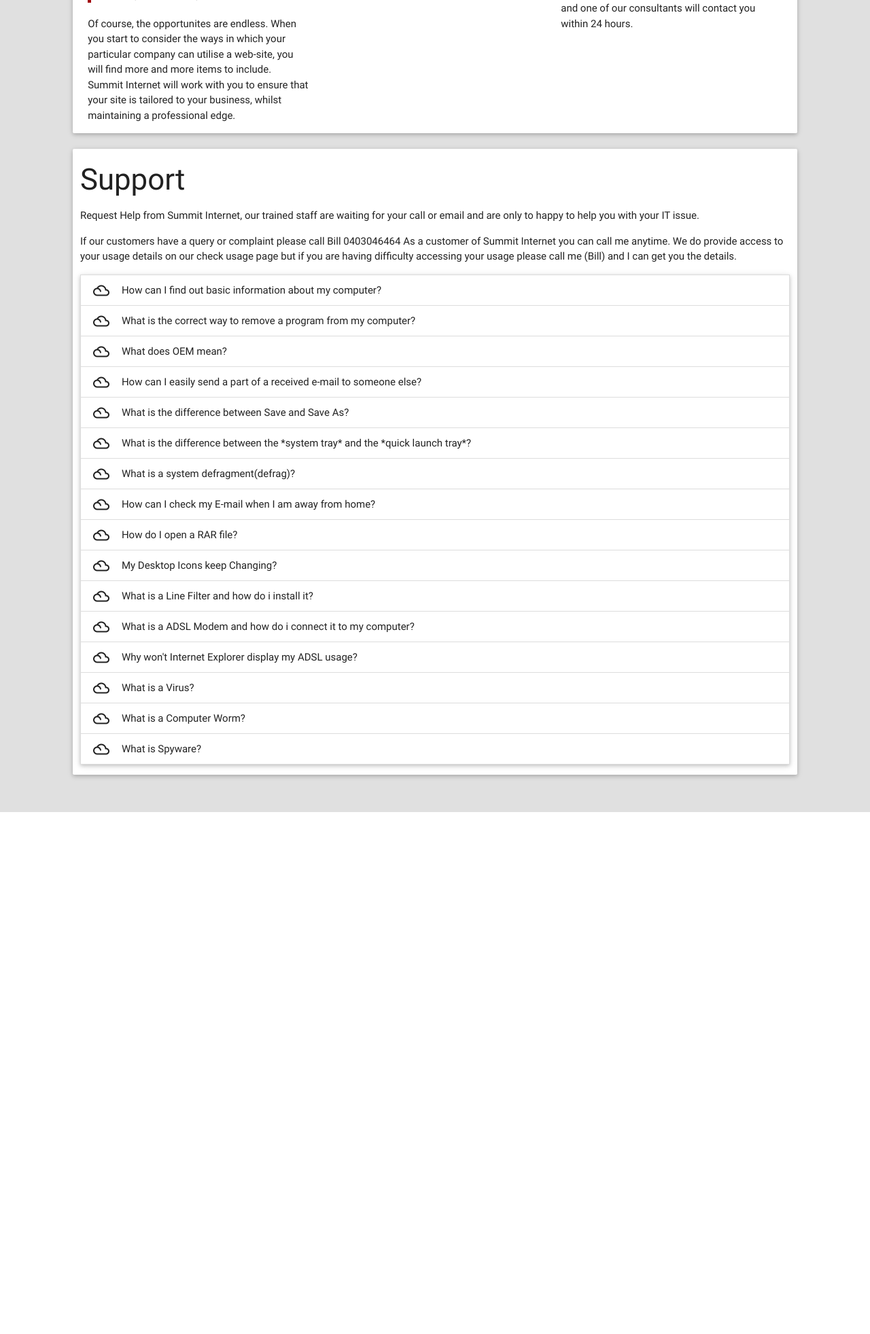
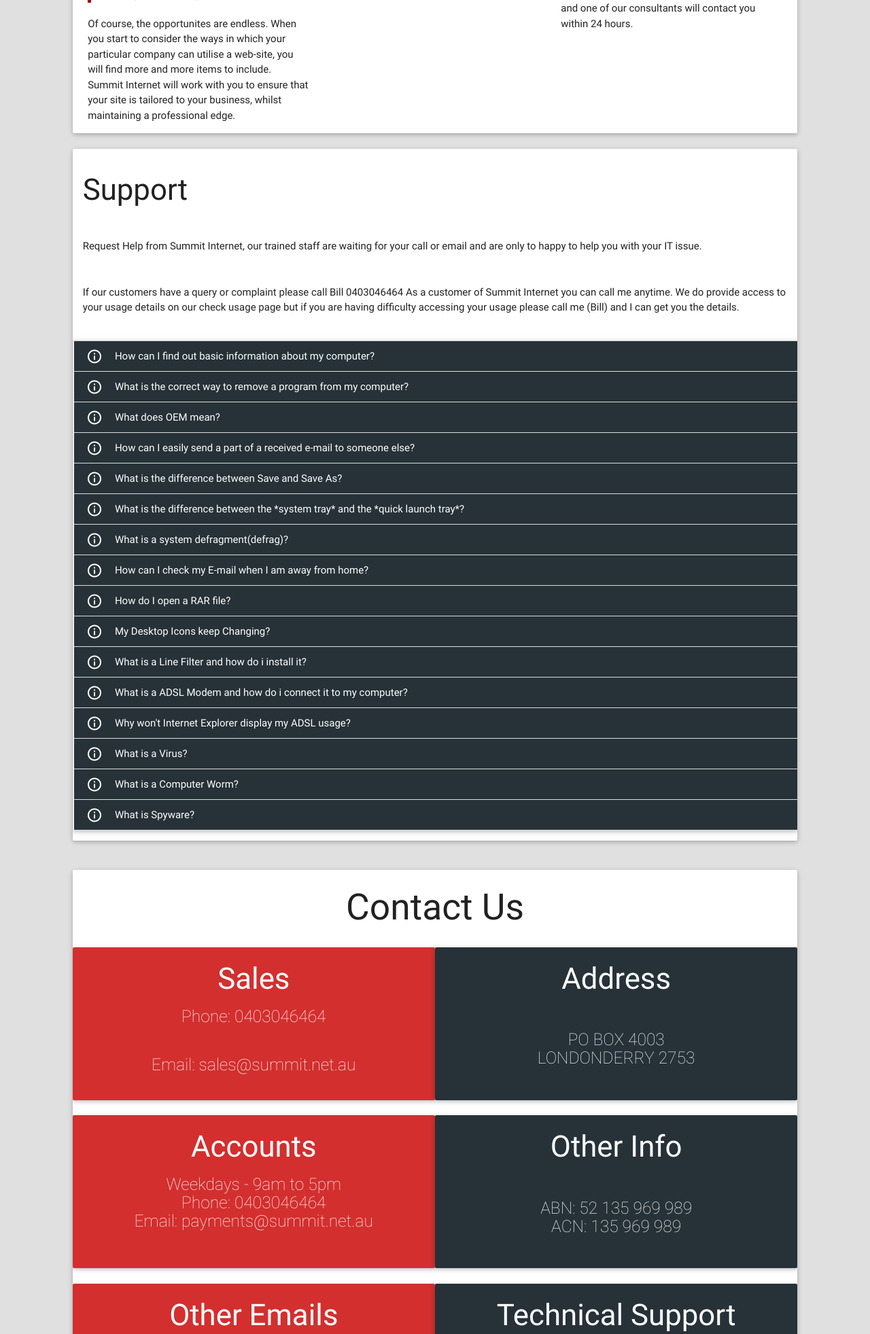
Before and after one commit to raicovx/Summit-Internet-NEW, a PHP site: page / in a window 1280 px wide. Shown: the part 4396-6359 px from the top of the page at 68% size. Before the commit the page ends 5591 px from the top, so only its background shows below. Run offline with PHP 8.4, Linux system fonts and the light colour scheme.

Commit message:
Contact section, more scaling work completed(slider for example)

```diff
--- /dev/null
+++ b/SCSS/_contactUsArea.scss
@@ -0,0 +1,3 @@
+.Info{
+	height:225px;
+}
--- a/SCSS/_supportArea.scss
+++ b/SCSS/_supportArea.scss
@@ -1,4 +1,19 @@
 .supportCard{
-	padding:15px 15px;
+	padding:0!important;
 
-}
+	h3, p{
+		padding:15px 15px;
+	}
+	.collapsible{
+		color:#FFF;
+	}
+	 .collapsible-header{
+		background-color:$contrasting-color;
+		width: 105%;
+  		margin-left: -10px;
+	}
+	.collapsible-body{
+		color:#000;
+	}
+
+		}
--- a/SCSS/_variables.scss
+++ b/SCSS/_variables.scss
@@ -1,6 +1,7 @@
 $primary-color: #a2080e;
 $primary-color-darken-1: darken($primary-color, 5%);
  $secondary-color:#FFF;
+ $contrasting-color:#263238 !important;
  $link-color: color($primary-color, "darken-1") !default;
 /*----- Drop Downs ------*/
 $dropdown-content-background:#263238;
--- a/SCSS/main.scss
+++ b/SCSS/main.scss
@@ -7,5 +7,6 @@
 @import "internetArea";
 @import "hostingArea";
 @import "supportArea";
+@import "contactUsArea";
 
 @import "overrides";
--- a/content-Support-Section.php
+++ b/content-Support-Section.php
@@ -4,9 +4,9 @@
 			<p>Request Help from Summit Internet, our trained staff are waiting for your call or email and are only to happy to help you with your IT issue.</p>
 <p>If our customers have a query or complaint please call Bill 0403046464
 As a customer of Summit Internet you can call me anytime. We do provide access to your usage details on our check usage page but if you are having difficulty accessing your usage please call me (Bill) and I can get you the details.</p>
- <ul class="collapsible" data-collapsible="accordion">
+ <ul class="collapsible col s12" data-collapsible="accordion">
     <li>
-		<div class="collapsible-header"><i class="mdi-image-filter-drama"></i>How can I find out basic information about my computer?</div>
+		<div class="collapsible-header"><i class="mdi-action-info-outline"></i>How can I find out basic information about my computer?</div>
       <div class="collapsible-body">
 <p>Right click on the My Computer Icon on the desktop and then left click on Properties.</p>
 <p>&nbsp;</p>
@@ -14,7 +14,7 @@ As a customer of Summit Internet you can call me anytime. We do provide access t
 <p>&nbsp;</p></div>
 	</li>
 	<li>
-		<div class="collapsible-header"><i class="mdi-image-filter-drama"></i>What is the correct way to remove a program from my computer?</div>
+		<div class="collapsible-header"><i class="mdi-action-info-outline"></i>What is the correct way to remove a program from my computer?</div>
       <div class="collapsible-body">
 <p>The best way is to go to Control Panel/Add remove programs. Find the program you wish to remove, click on it and follow the on screen directions. If the program is not there you can check to see if there is an uninstall option when you go to the Program itself or in the start menu options for that program. As a last resort, you can move the program folder to the recycle bin but this will not totally remove it and may cause problems. Leave it on the computer if space allows.</p>
 <p>&nbsp;</p>
@@ -22,28 +22,28 @@ As a customer of Summit Internet you can call me anytime. We do provide access t
 <p>&nbsp;</p></div>
 	</li>
 		<li>
-		<div class="collapsible-header"><i class="mdi-image-filter-drama"></i>What does OEM mean?</div>
+		<div class="collapsible-header"><i class="mdi-action-info-outline"></i>What does OEM mean?</div>
       <div class="collapsible-body">Original Equipment Manufacturer</div>
 	</li>
 	<li>
-		<div class="collapsible-header"><i class="mdi-image-filter-drama"></i>How can I easily send a part of a received e-mail to someone else?</div>
+		<div class="collapsible-header"><i class="mdi-action-info-outline"></i>How can I easily send a part of a received e-mail to someone else?</div>
       <div class="collapsible-body"><p>How can I easily send a part of a received e-mail to someone else?</p>
 <p>Highlight the part you want to send, Right click on it and select copy. Open new message, right click on page, and select paste, and the message should be there ready to go. Or you can select forward, and then highlight the part that you don’t want to go with the message, and press your delete key.</p>
 <p>&nbsp;</p></div>
 	</li>
 	<li>
-		<div class="collapsible-header"><i class="mdi-image-filter-drama"></i>What is the difference between Save and Save As?</div>
+		<div class="collapsible-header"><i class="mdi-action-info-outline"></i>What is the difference between Save and Save As?</div>
       <div class="collapsible-body"><p>Use SAVE when you are revising an existing document. Use SAVE AS when you are creating a new document from scratch or an existing document. This will keep the original document untouched in its original format and create a new document with a new name.</p>
 <p>&nbsp;</p>
 <p><object width="560" height="340" classid="clsid:d27cdb6e-ae6d-11cf-96b8-444553540000" codebase="http://download.macromedia.com/pub/shockwave/cabs/flash/swflash.cab#version=6,0,40,0"><param name="src" value="http://www.youtube.com/v/I6fc5605b_E&amp;hl=en_GB&amp;fs=1&amp;"><param name="allowscriptaccess" value="always"><param name="allowfullscreen" value="true"><embed width="560" height="340" type="application/x-shockwave-flash" src="http://www.youtube.com/v/I6fc5605b_E&amp;hl=en_GB&amp;fs=1&amp;" allowscriptaccess="always" allowfullscreen="true"></object></p>
 	</div></li>
 	<li>
-		<div class="collapsible-header"><i class="mdi-image-filter-drama"></i>What is the difference between the *system tray* and the *quick launch tray*?</div>
+		<div class="collapsible-header"><i class="mdi-action-info-outline"></i>What is the difference between the *system tray* and the *quick launch tray*?</div>
       <div class="collapsible-body"><p>The system tray is that portion of the task bar (usually on the bottom of the screen-but you can drag it to either side or to the top!) that is on the right hand side displaying the clock and some of those programs that are running in the background. The portion on the left is the ‘quick launch tray’ because you can drag icons/shortcuts there and with a single click you can start or ‘launch’ the program.</p>
 <p>&nbsp;</p></div>
 	</li>
 	<li>
-		<div class="collapsible-header"><i class="mdi-image-filter-drama"></i>What is a system defragment(defrag)?</div>
+		<div class="collapsible-header"><i class="mdi-action-info-outline"></i>What is a system defragment(defrag)?</div>
       <div class="collapsible-body"><p>The act of defragmenting a hard drive. When you defragment a hard drive you use a software utility to arrange the order of your files so that each file is represented in a physically continuous segment. Defragmentation can improve your hard drive performance because it can read any particular file in a continuous stream instead of jumping here and there around a hard drive to locate each file segment or fragment.</p>
 		  <p>&nbsp;</p>
 		  <p><object width="560" height="340" classid="clsid:d27cdb6e-ae6d-11cf-96b8-444553540000" codebase="http://download.macromedia.com/pub/shockwave/cabs/flash/swflash.cab#version=6,0,40,0"><param name="src" value="http://www.youtube.com/v/BUo9kI07_-c&amp;hl=en_GB&amp;fs=1&amp;"><param name="allowscriptaccess" value="always"><param name="allowfullscreen" value="true"><embed width="560" height="340" type="application/x-shockwave-flash" src="http://www.youtube.com/v/BUo9kI07_-c&amp;hl=en_GB&amp;fs=1&amp;" allowscriptaccess="always" allowfullscreen="true"></object></p>
@@ -51,36 +51,36 @@ As a customer of Summit Internet you can call me anytime. We do provide access t
 	</li>
 
 	<li>
-		<div class="collapsible-header"><i class="mdi-image-filter-drama"></i>How can I check my E-mail when I am away from home?</div>
+		<div class="collapsible-header"><i class="mdi-action-info-outline"></i>How can I check my E-mail when I am away from home?</div>
       <div class="collapsible-body"><p>Before you leave, check the home page of your ISP. Take a look at our web site and under the “Member Tab” you will see “Webmail”. You can login with a username and password (if you don’t know what your username and password is please contact our office). This will allow you to check your email away from home or work.&nbsp;<a href="http://mymail.summit.net.au/" target="_blank">Summit Web Mail</a></p>
 <p>&nbsp;</p></div>
 	</li>
 	<li>
-		<div class="collapsible-header"><i class="mdi-image-filter-drama"></i>How do I open a RAR file?</div>
+		<div class="collapsible-header"><i class="mdi-action-info-outline"></i>How do I open a RAR file?</div>
       <div class="collapsible-body"><p>A RAR file (Resource Adapters Archive) is a compressed file (like a Zip file). You need a decompressing program to see the contents of a RAR file. One you can use is called WinRAR. A trial version is available at<a href="http://www.download.com/" target="_blank">www.download.com</a></p>
 <p>&nbsp;</p>
 <p><object width="480" height="385" classid="clsid:d27cdb6e-ae6d-11cf-96b8-444553540000" codebase="http://download.macromedia.com/pub/shockwave/cabs/flash/swflash.cab#version=6,0,40,0"><param name="src" value="http://www.youtube.com/v/VNTTqISQD8I&amp;hl=en_GB&amp;fs=1&amp;"><param name="allowscriptaccess" value="always"><param name="allowfullscreen" value="true"><embed width="480" height="385" type="application/x-shockwave-flash" src="http://www.youtube.com/v/VNTTqISQD8I&amp;hl=en_GB&amp;fs=1&amp;" allowscriptaccess="always" allowfullscreen="true"></object></p>
 <p>&nbsp;</p></div>
 	</li>
 	<li>
-		<div class="collapsible-header"><i class="mdi-image-filter-drama"></i>My Desktop Icons keep Changing?</div>
+		<div class="collapsible-header"><i class="mdi-action-info-outline"></i>My Desktop Icons keep Changing?</div>
       <div class="collapsible-body"><p>If your desktop icons seem to change on their own accord go to the desktop and right click. Be sure the auto arranges choice is unchecked. This should keep your icons the way you want them!</p>
 <p>&nbsp;</p></div>
 	</li>
 	<li>
-		<div class="collapsible-header"><i class="mdi-image-filter-drama"></i>What is a Line Filter and how do i install it?</div>
+		<div class="collapsible-header"><i class="mdi-action-info-outline"></i>What is a Line Filter and how do i install it?</div>
       <div class="collapsible-body"><p>A&nbsp;<b>line filter</b>&nbsp;is installed between analog devices (such as telephones or analog modems) and a telephone line, in order to prevent interference between such devices and a&nbsp;<a title="Digital subscriber line" href="http://en.wikipedia.org/wiki/Digital_subscriber_line">DSL</a>&nbsp;service operating on the same line. Without DSL filters, signals or echoes from analog devices at the top of their frequency range can result in reduced performance and connection problems with DSL service, while those from the DSL service at the bottom of its range can result in line noise and other issues for analog devices.</p>
 <p>&nbsp;</p>
 <p><object width="480" height="385" classid="clsid:d27cdb6e-ae6d-11cf-96b8-444553540000" codebase="http://download.macromedia.com/pub/shockwave/cabs/flash/swflash.cab#version=6,0,40,0"><param name="src" value="http://www.youtube.com/v/RP6IKid4joI&amp;hl=en_GB&amp;fs=1&amp;"><param name="allowscriptaccess" value="always"><param name="allowfullscreen" value="true"><embed width="480" height="385" type="application/x-shockwave-flash" src="http://www.youtube.com/v/RP6IKid4joI&amp;hl=en_GB&amp;fs=1&amp;" allowscriptaccess="always" allowfullscreen="true"></object></p></div>
 	</li>
 	<li>
-		<div class="collapsible-header"><i class="mdi-image-filter-drama"></i>What is a ADSL Modem and how do i connect it to my computer?</div>
+		<div class="collapsible-header"><i class="mdi-action-info-outline"></i>What is a ADSL Modem and how do i connect it to my computer?</div>
       <div class="collapsible-body"><p>An ADSL modem or DSL modem is a device used to connect a single computer or router to a DSL phone line, in order to use an ADSL service. Most moden ADSL modem combine both a modem and router all in one unit.</p>
 <p>&nbsp;</p>
 <p><object width="480" height="385" classid="clsid:d27cdb6e-ae6d-11cf-96b8-444553540000" codebase="http://download.macromedia.com/pub/shockwave/cabs/flash/swflash.cab#version=6,0,40,0"><param name="src" value="http://www.youtube.com/v/hAAnXMDovls&amp;hl=en_GB&amp;fs=1&amp;"><param name="allowscriptaccess" value="always"><param name="allowfullscreen" value="true"><embed width="480" height="385" type="application/x-shockwave-flash" src="http://www.youtube.com/v/hAAnXMDovls&amp;hl=en_GB&amp;fs=1&amp;" allowscriptaccess="always" allowfullscreen="true"></object></p></div>
 	</li>
 	<li>
-		<div class="collapsible-header"><i class="mdi-image-filter-drama"></i>Why won't Internet Explorer display my ADSL usage?</div>
+		<div class="collapsible-header"><i class="mdi-action-info-outline"></i>Why won't Internet Explorer display my ADSL usage?</div>
       <div class="collapsible-body"><p>This is a two part question please read below for explanation</p>
 <p>&nbsp;</p>
 <p><b>First we should ask what is a cookie?</b></p>
@@ -91,17 +91,17 @@ As a customer of Summit Internet you can call me anytime. We do provide access t
 </div>
 	</li>
 	<li>
-		<div class="collapsible-header"><i class="mdi-image-filter-drama"></i>What is a Virus?</div>
+		<div class="collapsible-header"><i class="mdi-action-info-outline"></i>What is a Virus?</div>
       <div class="collapsible-body"><p>Computer viruses are small software programs that are designed to spread from one computer to another and to interfere with computer operation. A virus might corrupt or delete data on your computer, use your e-mail program to spread itself to other computers, or even erase everything on your hard disk. Computer viruses are often spread by attachments in e-mail messages or instant messaging messages. That is why it is essential that you never open e-mail attachments unless you know who it’s from and you are expecting it. Viruses can be disguised as attachments of funny images, greeting cards, or audio and video files. Computer viruses also spread through downloads on the Internet. They can be hidden in inactive software or other files or programs you might download. To help avoid computer viruses, it’s essential that you keep your computer current with the latest updates and antivirus tools, stay informed about recent threats, run your computer as a standard user (not as administrator), and that you follow a few basic rules when you surf the Internet, download files, and open attachments. Once a virus is on your computer, its type or the method it used to get there is not as important as removing it and preventing further infection.</p>
 </div>
 	</li>
 	<li>
-		<div class="collapsible-header"><i class="mdi-image-filter-drama"></i>What is a Computer Worm?</div>
+		<div class="collapsible-header"><i class="mdi-action-info-outline"></i>What is a Computer Worm?</div>
       <div class="collapsible-body"><p>A computer worm is a software program that is designed to copy itself from one computer to another, without human interaction. Unlike a computer virus, a worm can copy itself automatically. Worms can replicate in great volume. For example, a worm can send out copies of itself to every contact in your e-mail address book, and then it can send itself to all of the contacts your contact’s e-mail address books. Some worms spread very quickly. They clog networks and can cause long waits for you (and everyone else) to view Web pages on the Internet.</p>
 </div>
 	</li>
 	<li>
-		<div class="collapsible-header"><i class="mdi-image-filter-drama"></i>What is Spyware?</div>
+		<div class="collapsible-header"><i class="mdi-action-info-outline"></i>What is Spyware?</div>
       <div class="collapsible-body"><p>Spyware is a general term used to describe software that performs certain behaviors, generally without appropriately obtaining your consent first, such as:</p>
 		  <blockquote style="margin-left:25px">
 		  	Advertising
--- /dev/null
+++ b/content-contactUs-section.php
@@ -0,0 +1,41 @@
+<div class="row">
+	<div class="card col s12 m12 l10 offset-l1" style="padding:0;">
+		<h2 class="center"> Contact Us</h2>
+		<div class="sales Info col s12 l6 card-panel red darken-2 white-text">
+			<h3 class="center">Sales</h3>
+				<h5 class="thin center">Phone: 0403046464</h5><br>
+				<h5 class="thin center">Email: sales@summit.net.au	</h5>
+		</div>
+		<div class="address Info col s12 l6 card-panel blue-grey darken-4 white-text">
+			<h3 class="center">Address</h3><br>
+				<h5 class="thin center"> PO BOX 4003<br>
+LONDONDERRY 2753</h5>
+		</div>
+		<div class="sales Info col s12 l6 card-panel red darken-2 white-text">
+			<h3 class="center">Accounts</h3>
+				<h5 class="thin center">Weekdays - 9am to 5pm<br>
+				Phone: 0403046464<br>Email: payments@summit.net.au</h5>
+		</div>
+		<div class="address Info col s12 l6 card-panel blue-grey darken-4 white-text">
+			<h3 class="center">Other Info</h3><br>
+				<h5 class="thin center"> 	ABN: 52 135 969 989<br>
+ACN: 135 969 989
+</h5>
+		</div>
+		<div class="sales Info col s12 l6 card-panel red darken-2 white-text">
+			<h3 class="center">Other Emails</h3>
+				<h5 class="thin center">	Information: info@summit.net.au<br>
+Feedback: feedback@summit.net.au<br>
+Orders: dealers@summit.net.au<br>
+Careers: careers@summit.net.au<br>
+		</div>
+		<div class="address Info col s12 l6 card-panel blue-grey darken-4 white-text">
+			<h3 class="center">Technical Support</h3>
+				<h5 class="thin center"> Anytime<br>
+<a rel="tel">0403046464</a><br>
+Email: support@summit.net.au<br>
+
+</h5>
+		</div>
+	</div>
+</div>
--- a/content-hosting-section.php
+++ b/content-hosting-section.php
@@ -131,7 +131,7 @@
                 </div>
                 </div>
                <div class="row">
-        <div class="col s8 offset-s2 card-panel red darken-2"><h4 class="center white-text">Please Note:</h4><h5 class="center white-text"> The data is counted when a user clicks on a link to your web site to view its content</h5></div>
+        <div class="col s12 l8 offset-l2 card-panel red darken-2"><h4 class="center white-text">Please Note:</h4><h5 class="center white-text"> The data is counted when a user clicks on a link to your web site to view its content</h5></div>
         </div>
         </div>
     </div>
--- a/content-slider.php
+++ b/content-slider.php
@@ -1,3 +1,4 @@
+ <div class="col s12 m12 l12 center" style="padding:0;">
  <div id="slider" class="slider blue-grey darken-4">
      <a class="fullScreen" href="#"><i class="mdi-navigation-unfold-more"></i></a>
     <ul class="slides">
@@ -32,3 +33,4 @@
     </ul>
 
   </div>
+  </div>
--- a/index.php
+++ b/index.php
@@ -20,9 +20,7 @@
     </nav>
     </div>
     <div class="row">
-        <div class="col s12 m8 l12 center" style="padding:0;">
-            <?php include('content-slider.php'); ?>
-        </div>
+              <?php include('content-slider.php'); ?>
 
     </div>
 
@@ -32,6 +30,7 @@
     include('content-hosting-section.php');
     include('content-webDesign-section.php');
     include('content-Support-section.php');
+    include('content-contactUs-section.php');
     ?>
 <script src="JS/materialize.min.js"></script>
     <script src="JS/main.js"></script>
```
Also changed, not shown: CSS/main.css.
